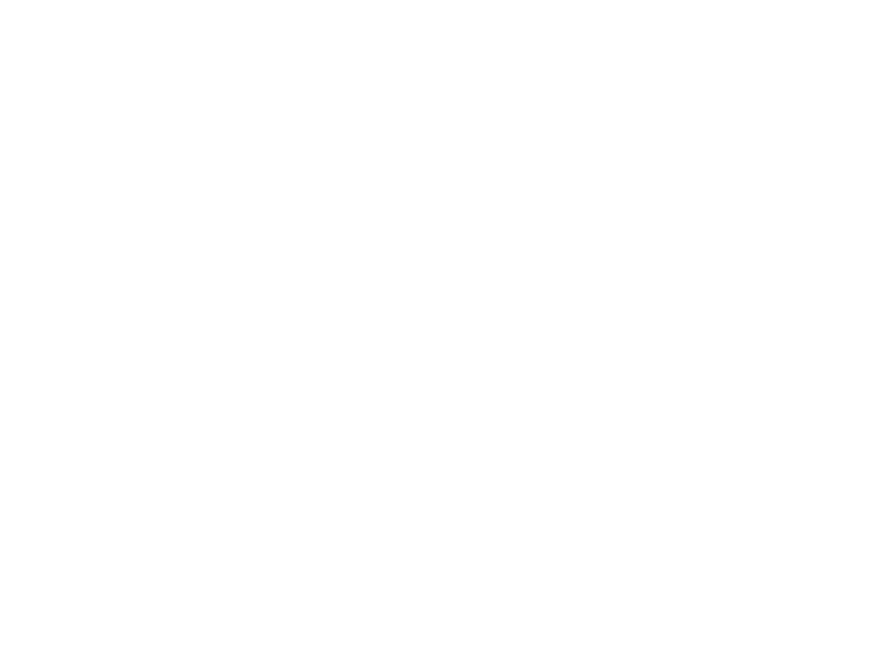
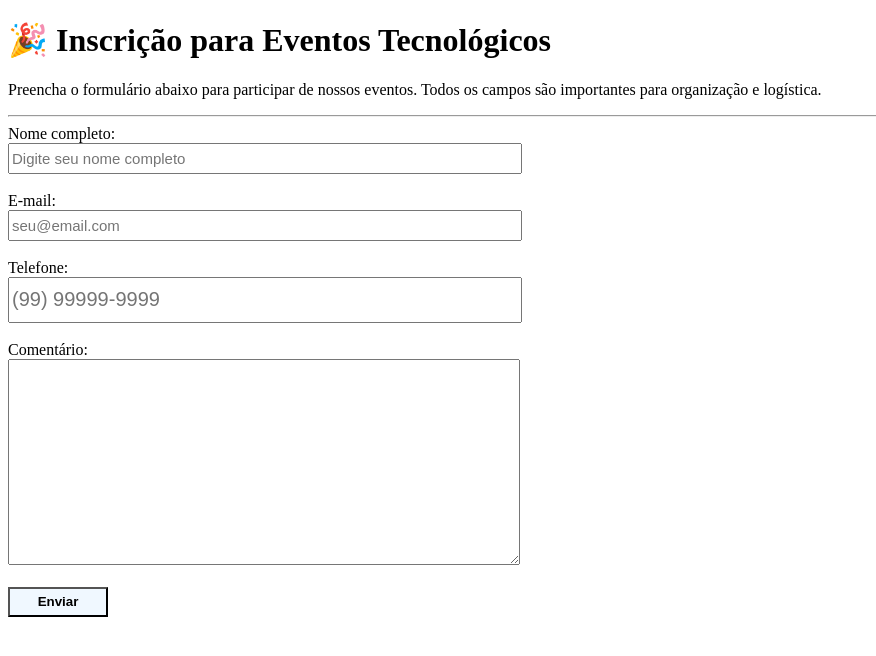
Before and after one commit to Larinha200/blog, a plain HTML site: page evento.html in a window 1280 px wide. Shown: the whole page, without its empty margins (0-876 px from the left). Drawn offline with Linux system fonts and the light colour scheme.

Commit message:
ultimo commits do dia 04

```diff
--- a/evento.html
+++ b/evento.html
@@ -1,11 +1,39 @@
 <!DOCTYPE html>
-<html lang="en">
+<html lang="pt-br">
 <head>
     <meta charset="UTF-8">
     <meta name="viewport" content="width=device-width, initial-scale=1.0">
     <title>Document</title>
 </head>
 <body>
+    <h1>🎉 Inscrição para Eventos Tecnológicos</h1>
+    <p>Preencha o formulário abaixo para participar de nossos eventos. Todos os campos são importantes para organização e logística.</p>
+    <hr>
+    <form action="#" method="post" >
+            </center>
 
+            <label for="Nome">Nome completo:</label>
+            <br>
+            <input type="text" id="Nome"  placeholder="Digite seu nome completo" style="width: 40%; height:25px; font-size:15px;">
+            <br>
+            <br>
+            <label for="email">E-mail:</label>
+            <br>
+            <input type="email" id="email"  placeholder="seu@email.com" style="width: 40%; height:25px; font-size:15px;">
+            <br>
+            <br>
+
+            <label for="telefone">Telefone:</label>
+            <br>
+            <input type="tel" id="telefone" placeholder="(99) 99999-9999" style="width:40%; height:40px; font-size:20px;">
+            <br>
+            <br>
+            <label for="mensagem">Comentário:</label>
+            <br>
+            <textarea type="text" id="Mensagem"style="width:40%; height:200px; font-size:20px;"></textarea>
+            <br>
+            <br>
+            <button type="submit" style="background-color:aliceblue; width:100px; height:30px; color:black; font-weight:bold;">Enviar</button>
+        </form>
 </body>
 </html>
```
